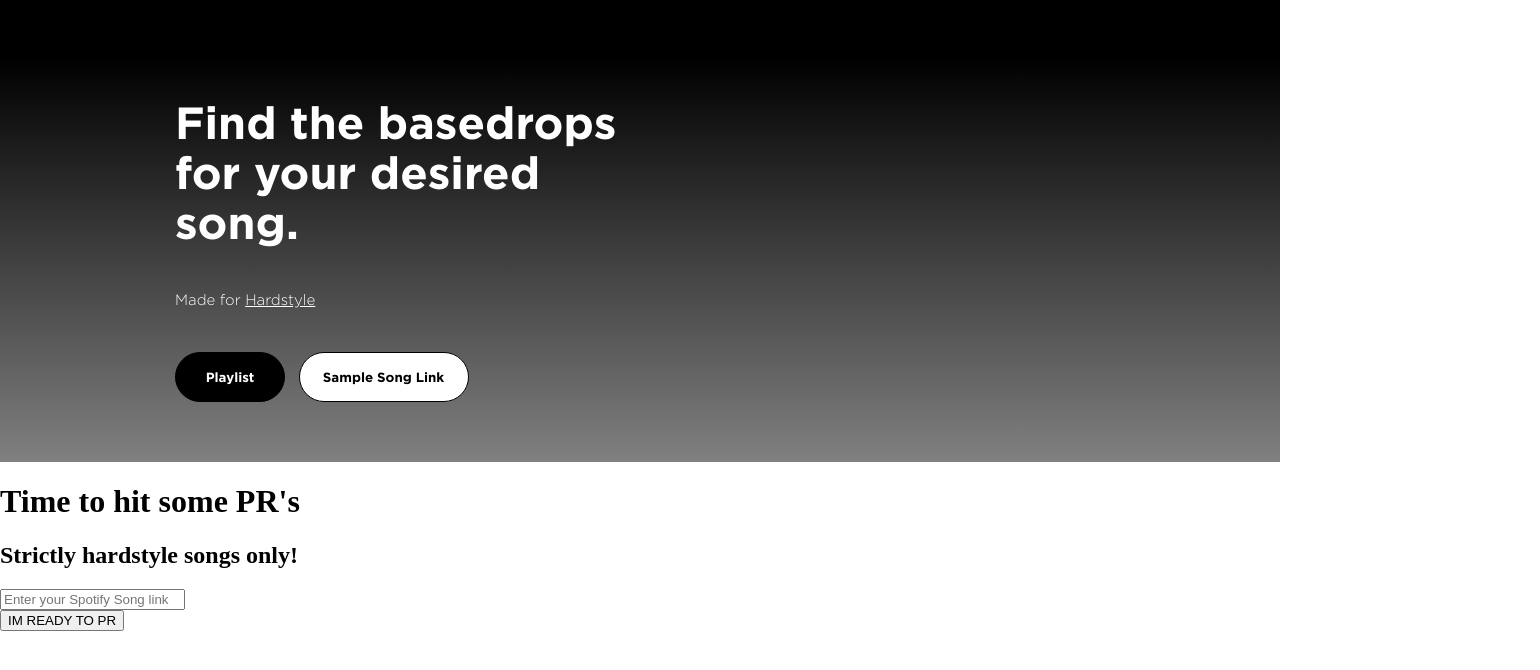
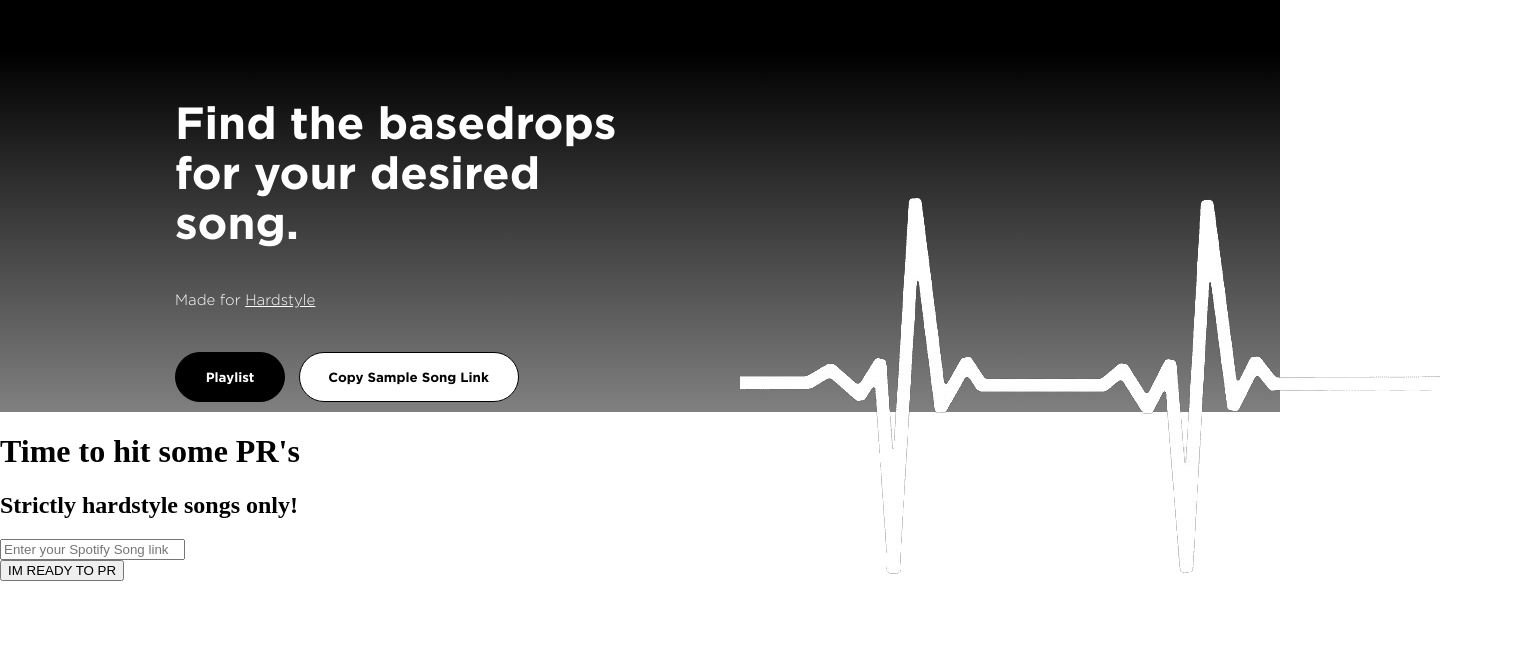
Before and after one commit to spencerwong1/dropfinder, a plain HTML site: page index.html in a window 1280 px wide. Shown: the part 68-738 px from the top of the page, 1540 px wide, since content can reach past the window. Drawn offline with Linux system fonts and the light colour scheme.

Commit message:
fix icon

```diff
--- a/index.html
+++ b/index.html
@@ -4,7 +4,7 @@
         <meta charset="UTF-8">
         <meta name="viewport" content="width=device-width, initial-scale=1.0">
         <title>DropFinder</title>
-        <link rel="icon" href="img/logo.jpeg">
+        <link rel="icon" href="img/icon.jpeg">
         <link rel="stylesheet" href="styles.css">
     </head>
     <body>
@@ -23,10 +23,12 @@
                     <a class = "sub-text light" href="https://youtu.be/hTXR8SpgxDQ?si=Mz-WBfWrzwSVw3En">Hardstyle</a>
                 </p>
                 <button class = "playlist-btn bold" id = "playlist-btn">Playlist</button>
-                <button class = "playlist-btn bold white-button" onclick="copyLink()" id = "sample-song-btn">Sample Song Link</button>
+                <button class = "playlist-btn bold white-button" onclick="copyLink()" id = "sample-song-btn">Copy Sample Song Link</button>
                 <input type="text" value="https://open.spotify.com/track/05EG9LwFCVjkoYEWzsrHHO?si=e677cc70952a4b26" id="link" class = "invis-link">
             </div>
-            <div class = "img"></div>
+            <div class = "img">
+                <img src="img/heartbeat.png">
+            </div>
         </div>
 
         <h1> Time to hit some PR's </h1>
--- a/styles.css
+++ b/styles.css
@@ -61,7 +61,7 @@ body{
     background-image: linear-gradient(black 10%, grey);
     /* background-image: linear-gradient(rgb(159,137,139), black 30%); */
     width: 100vw;
-    height: 450px;
+    height: 400px;
     display: flex;
 }
 
@@ -103,5 +103,5 @@ body{
 .white-button {
     background-color: white;
     color: black;
-    width: 170px;
+    width: 220px;
 }
```
Also changed, not shown: img/heartbeat.png (added), img/icon.jpeg (added), img/icon.png (added), img/invertedicon.jpeg (added), 1 other file.
